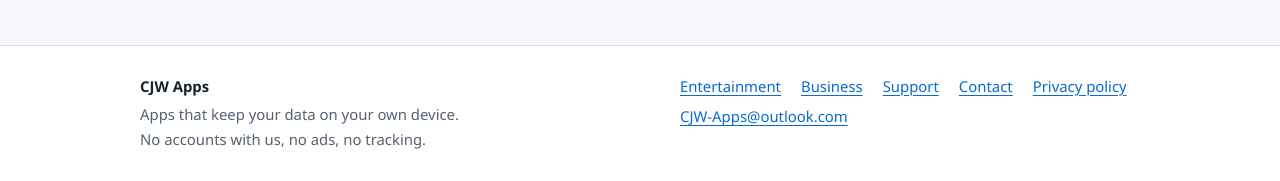
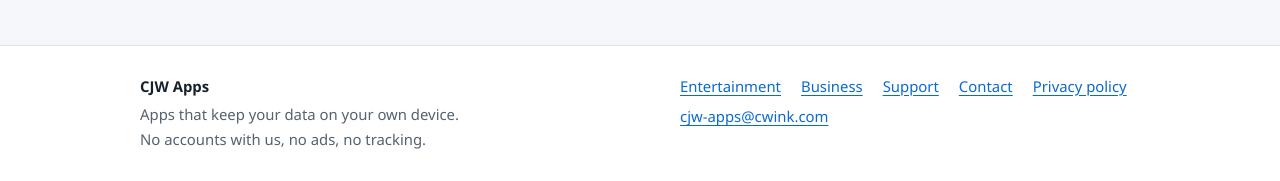
Before and after one commit to cjw-code71/cjw-apps, a Jekyll site: the page built from index.md, in a window 1280 px wide. Shown: the part 1327-1508 px from the top of the page. Built offline with Jekyll 4.4.1, drawn with Linux system fonts in a browser that asks for light colours.

Commit message:
Site email: cjw-apps@cwink.com (the address used for G2)
Co-Authored-By: Claude Opus 5.5 <noreply@anthropic.com>
Claude-Session: https://claude.ai/code/session_018sxEz2Nma7rBUjrM2EbSoD

```diff
--- a/_config.yml
+++ b/_config.yml
@@ -1,7 +1,7 @@
 title: CJW Apps
 description: Apps that keep your data on your own device
 url: https://apps.cwink.com
-email: CJW-Apps@outlook.com  # the address shown everywhere on the site (footer, contact, support, privacy pages)
+email: cjw-apps@cwink.com  # the address shown everywhere on the site (footer, contact, support, privacy pages)
 theme: jekyll-theme-minimal
 plugins:
   - jekyll-sitemap
```
